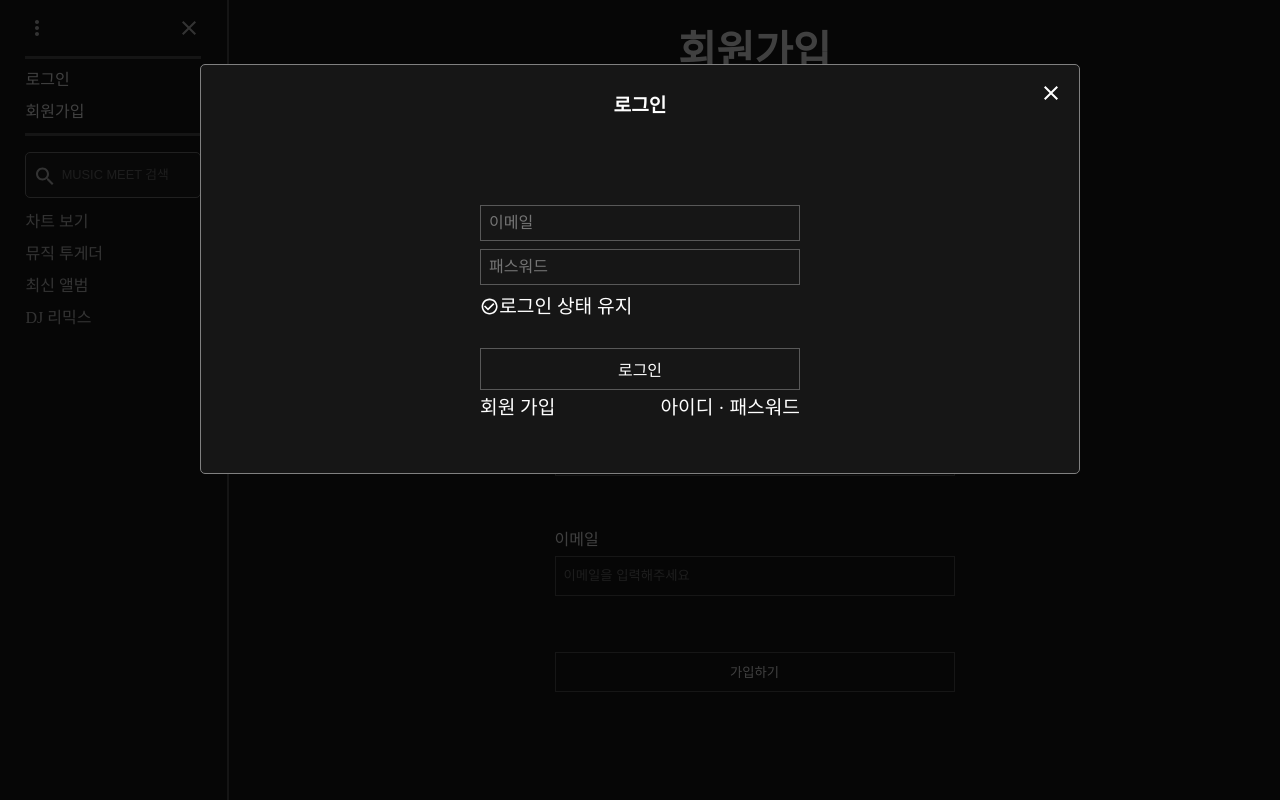
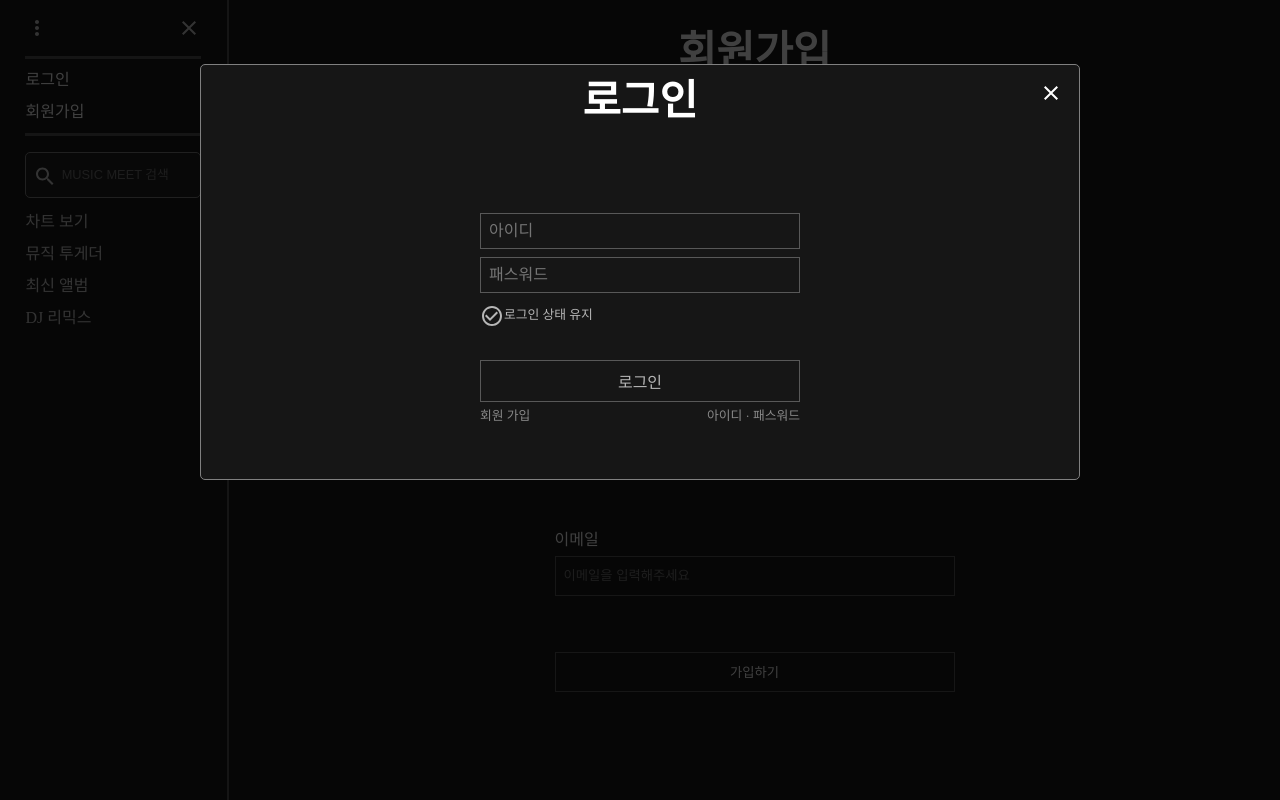
Before and after one commit to MUSIC-MEET/MUSIC_MEET, a React (Create React App) app in the folder Frontend/: page /signup in a window 1280 px wide. Both pictures are taken after a click on the element "로그인". Built offline with nearby package versions, Linux system fonts and the light colour scheme; a web font is replaced by a local one.

Commit message:
로그인폼 리코일 적용 && 로그인 UI 수정 && Submit disabled 추가

```diff
--- a/Frontend/src/components/Login/Login.jsx
+++ b/Frontend/src/components/Login/Login.jsx
@@ -6,16 +6,15 @@ import Modal from "../UI/Modal";
 import LoginForm from "./LoginForm";
 import { useState } from "react";
 import ThemeContext from "store/ThemeContext";
+import { useRecoilState } from "recoil";
+import LoginFormState from "../../store/LoginForm";
 
 function Login(props) {
     const { t } = useTranslation("menu");
     const ctx = useContext(ThemeContext);
     const [formShown, setformShown] = useState(false);
     const [keepLoginState, setKeepLoginState] = useState(false);
-    const [values, setValues] = useState({
-        email: "",
-        password: ""
-    });
+    const [values, setValues] = useRecoilState(LoginFormState);
     const changeKeepLoginStateHandler = useCallback(() => {
         setKeepLoginState((prevState) => !prevState);
     },[]);
@@ -35,7 +34,12 @@ function Login(props) {
                 [e.target.name] : e.target.value
             };
         });
+    },[setValues]);
+
+    const loginHandler = useCallback(() => {
+
     },[]);
+
     return (
         <div css={[style]}>
             {
@@ -48,6 +52,7 @@ function Login(props) {
                         onChangeValues={changeValuesHandler}
                         onClose={onCloseLoginModal}
                         navigator={props.navigator}
+                        onLogin={loginHandler}
                     />
                 </Modal>
             }
--- a/Frontend/src/components/Login/LoginForm.jsx
+++ b/Frontend/src/components/Login/LoginForm.jsx
@@ -3,10 +3,10 @@ import React, { useCallback } from "react";
 import { css } from "@emotion/react";
 import { useTranslation } from "react-i18next";
 import Input from "components/common/Input";
-import CheckCircleOutlineIcon from "@mui/icons-material/CheckCircleOutline";
-import CheckCircleIcon from "@mui/icons-material/CheckCircle";
 import Title from "components/common/Title";
 import Submit from "components/common/Submit";
+import SubMenu from "./SubMenu";
+import LoginStateToggle from "./LoginStateToggle";
 
 function LoginForm(props) {
     const {
@@ -15,9 +15,10 @@ function LoginForm(props) {
         values,
         onChangeValues,
         onClose,
-        navigator
+        navigator,
+        onLogin
     } = props;
-    const { email, password } = values || "";
+    const { id, pw } = values || "";
     const { t } = useTranslation("loginForm");
 
     const onClickSignUp = useCallback(() => {
@@ -25,77 +26,55 @@ function LoginForm(props) {
         onClose();
     },[navigator, onClose]);
 
+    const onSubmit = useCallback((event) => {
+        event.preventDefault();
+        console.log("로그인버튼");
+        onLogin();
+    },[onLogin]);
+    const disabled = id.length === 0 || pw.length === 0;
     return (
-        <div css={[style]}>
+        <article css={[style]}>
             <Title>{t("title")}</Title>
-            <form css={css`width: 20rem; margin: 2.5rem 0;`}>
+            <form css={css`width: 20rem; margin: 2.5rem 0;`} onSubmit={onSubmit}>
                 <Input
                     input = {{
-                        value: email,
-                        type: "email",
-                        placeholder: t("email"),
-                        name: "email",
+                        value: id,
+                        type: "text",
+                        placeholder: t("id"),
+                        name: "id",
                         onChange: onChangeValues
                     }}
                 />
                 <Input
                     input = {{
-                        value: password,
+                        value: pw,
                         type: "password",
                         placeholder: t("password"),
-                        name: "password",
+                        name: "pw",
                         onChange: onChangeValues
                     }}
                 />
-                <div css=
-                    {css`
-                        display: flex;
-                        justify-content: flex-start;
-                        align-items: center;
-                        margin-bottom: 2rem;
-                        margin-top: 0.2rem;
-                        font-size: 0.8rem;
-                        label{ margin-left: 0.5rem; font-size:1rem;  cursor: pointer; }
-                    `}>
-                    {!keepLoginState ?
-                        <CheckCircleOutlineIcon style={{ "cursor": "pointer" }} onClick={onChangeKeepLoginState} /> :
-                        <CheckCircleIcon style={{ "cursor": "pointer" }} onClick={onChangeKeepLoginState}/>}
-                    <p
-                        style={{ "cursor": "pointer" }}
-                        onClick={onChangeKeepLoginState}
-                    >
-                        {t("keepLoginState")}</p>
-                </div>
-                <Submit type="submit" value={t("title")} />
-                <div css={subMenuStyle}>
-                    <div>
-                        <span onClick={onClickSignUp}>{t("signup")}</span>
-                    </div>
-
-                    <div>
-                        <span>{t("findId")}</span>
-                        <span className={"pw"}>{t("findPw")}</span>
-                    </div>
-                </div>
+                <LoginStateToggle
+                    text={t("keepLoginState")}
+                    state={keepLoginState}
+                    onChangeState={onChangeKeepLoginState}
+                />
+                <Submit
+                    type="submit"
+                    value={t("title")}
+                    disabled={disabled}
+                />
+                <SubMenu
+                    onClickSignUp={onClickSignUp}
+                    textSignUp={t("signup")}
+                    textFindId={t("findId")}
+                    textFindPw={t("findPw")}
+                />
             </form>
-
-        </div>
+        </article>
     );
 }
 
-const subMenuStyle = css`
-    display: flex;
-    flex-direction: row;
-    width: 100%;
-    justify-content: space-between;
-    div > .pw::before {
-        content: " · ";
-    }
-
-    span {
-        cursor: pointer;
-    }
-`;
 
 const style =  css`
     display: flex;
@@ -104,13 +83,8 @@ const style =  css`
     flex-direction: column;
     width: 100%;
     height: auto;
-    * {
-        font-size: 1.2rem;
-    }
 
-    & > h1 {
-        margin-top: 0.95rem;
-    }
+
     & > form {
         display:flex;
         flex-direction: column;
--- /dev/null
+++ b/Frontend/src/components/Login/LoginStateToggle.jsx
@@ -0,0 +1,35 @@
+/** @jsxImportSource @emotion/react */
+import React from "react";
+import { css } from "@emotion/react";
+import CheckCircleOutlineIcon from "@mui/icons-material/CheckCircleOutline";
+import CheckCircleIcon from "@mui/icons-material/CheckCircle";
+function LoginStateToggle(props) {
+    const { text, state, onChangeState } = props;
+    return (
+        <div css=
+            {css`
+            display: flex;
+            justify-content: flex-start;
+            align-items: center;
+            margin-bottom: 2rem;
+            margin-top: 0.2rem;
+            font-size: 0.8rem;
+            label{ margin-left: 0.5rem; font-size:1rem;  cursor: pointer; }
+        `}>
+            {!state ?
+                <CheckCircleOutlineIcon css={css` cursor: pointer; color: ${state ? "" : "#b6b6b6"};`}
+                    onClick={onChangeState} /> :
+                <CheckCircleIcon css={css` cursor: pointer; `} onClick={onChangeState}/>}
+            <p
+                css={css`
+                    cursor: pointer;
+                    color: ${state ? "" : "#b6b6b6"};
+                `}
+                onClick={onChangeState}
+            >
+                {text}</p>
+        </div>
+    );
+}
+
+export default LoginStateToggle;
--- /dev/null
+++ b/Frontend/src/components/Login/SubMenu.jsx
@@ -0,0 +1,37 @@
+/** @jsxImportSource @emotion/react */
+import React from "react";
+import { css } from "@emotion/react";
+function SubMenu(props) {
+    const { onClickSignUp, textSignUp, textFindId, textFindPw } = props;
+    return (
+        <div css={subMenuStyle}>
+            <div>
+                <span onClick={onClickSignUp}>{textSignUp}</span>
+            </div>
+
+            <div>
+                <span>{textFindId}</span>
+                <span className={"pw"}>{textFindPw}</span>
+            </div>
+        </div>
+    );
+}
+
+const subMenuStyle = css`
+    display: flex;
+    flex-direction: row;
+    width: 100%;
+    justify-content: space-between;
+    div > .pw::before {
+        content: " · ";
+    }
+
+    span {
+        cursor: pointer;
+    }
+
+    color: #888888;
+    font-size: 0.8rem;
+`;
+
+export default React.memo(SubMenu);
--- a/Frontend/src/components/common/Submit.jsx
+++ b/Frontend/src/components/common/Submit.jsx
@@ -4,7 +4,7 @@ import React, { useContext } from "react";
 import ThemeContext from "store/ThemeContext";
 
 function Submit(props) {
-    const { w, h, value } = props;
+    const { w, h, value, disabled } = props;
     const ctx = useContext(ThemeContext);
     const { borderColor } = ctx.themeStyle.input;
     const { fontColor } = ctx.themeStyle.content;
@@ -12,6 +12,7 @@ function Submit(props) {
         <input
             type="submit"
             value={value}
+            disabled={disabled?  true: false}
             css={
                 css`
                 border: 1px solid ${borderColor};
@@ -20,6 +21,10 @@ function Submit(props) {
                 height: ${h};
                 background: none;
                 cursor: pointer;
+                &:disabled {
+                    color: #b6b6b6;
+                    cursor: not-allowed;
+                }
                 `
             }
         />
--- a/Frontend/src/components/common/Title.jsx
+++ b/Frontend/src/components/common/Title.jsx
@@ -24,4 +24,4 @@ const style = css`
     margin-bottom: 50px;
 `;
 
-export default Title;
+export default React.memo(Title);
--- a/Frontend/src/index.js
+++ b/Frontend/src/index.js
@@ -3,10 +3,13 @@ import ReactDOM from "react-dom";
 import App from "./App";
 import { BrowserRouter as Router } from "react-router-dom";
 import axios from "axios";
+import { RecoilRoot } from "recoil";
 ReactDOM.render(
-    <Router>
-        <App/>
-    </Router>
+    <RecoilRoot>
+        <Router>
+            <App/>
+        </Router>
+    </RecoilRoot>
     , document.getElementById("root"));
 
 
--- a/Frontend/src/locales/en/loginForm.js
+++ b/Frontend/src/locales/en/loginForm.js
@@ -1,7 +1,7 @@
 export default {
     mode: "en",
     title: "LOGIN",
-    email: "Email",
+    id: "ID",
     password: "Password",
     keepLoginState: "Keep Login State",
     signup: "signup",
--- a/Frontend/src/locales/kr/loginForm.js
+++ b/Frontend/src/locales/kr/loginForm.js
@@ -1,7 +1,7 @@
 export default {
     mode: "kr",
     title: "로그인",
-    email: "이메일",
+    id: "아이디",
     password: "패스워드",
     keepLoginState: "로그인 상태 유지",
     signup: "회원 가입",
--- /dev/null
+++ b/Frontend/src/store/LoginForm.js
@@ -0,0 +1,11 @@
+import { atom } from "recoil";
+
+const LoginFormState = atom({
+    key: "LoginFormState",
+    default: {
+        id: "",
+        pw: ""
+    }
+});
+
+export default LoginFormState;
```
